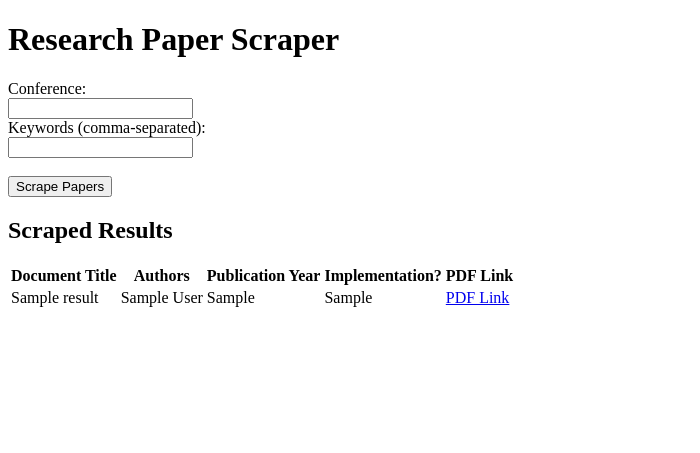
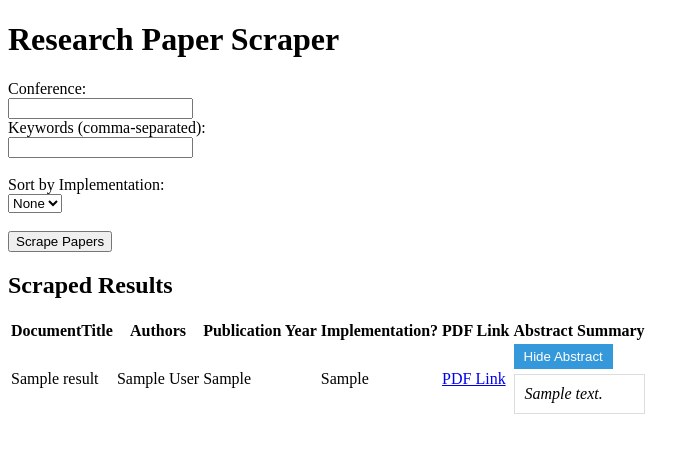
Before and after one commit to AshwinP10/ScrapingV1RawFiles, a Flask app: template templates/index.html in a window 1280 px wide. Shown: the top 453 px of the page, without its empty margins (0-700 px from the left). Run offline with Flask 3, Linux system fonts and the light colour scheme; the template is opened without the code that fills it: most values are stand-ins (such as "Sample title", 1, 10 or a date in 2020).

Commit message:
updating

```diff
--- a/app.py
+++ b/app.py
@@ -9,9 +9,15 @@ def index():
 
 @app.route('/scrape', methods=['POST'])
 def scrape():
-    conference = request.form.get('conference')
-    keywords = request.form.get('keywords').split(',')
-    results = scrapingsel.scrape_papers(conference, keywords)
+ # Retrieve form data
+    conference = request.form['conference']
+    keywords = request.form['keywords'].split(',')
+    sort_preference = request.form['sort']
+
+    # Call the scraping function with the sort preference
+    results = scrapingsel.scrape_papers(conference, keywords, sort_preference)
+
+    # Render your template with results
     return render_template('index.html', results=results)
 
 if __name__ == '__main__':
--- a/templates/index.html
+++ b/templates/index.html
@@ -2,6 +2,23 @@
 <html>
 <head>
     <title>Research Paper Scraper</title>
+    <style>
+        /* Add some basic CSS styles for the dropdown button and abstract content */
+        .dropdown-btn {
+            padding: 5px 10px;
+            background-color: #3498db;
+            color: #fff;
+            border: none;
+            cursor: pointer;
+        }
+
+        .abstract-content {
+            /* display: none; */
+            padding: 10px;
+            border: 1px solid #ddd;
+            margin-top: 5px;
+        }
+    </style>
 </head>
 <body>
     <h1>Research Paper Scraper</h1>
@@ -11,6 +28,12 @@
         <input type="text" id="conference" name="conference"><br>
         <label for="keywords">Keywords (comma-separated):</label><br>
         <input type="text" id="keywords" name="keywords"><br><br>
+        <label for="sort">Sort by Implementation:</label><br>
+        <select name="sort" id="sort">
+            <option value="none">None</option>
+            <option value="yes">Yes</option>
+            <option value="no">No</option>
+        </select><br><br>
         <input type="submit" value="Scrape Papers">
     </form>
 
@@ -19,11 +42,12 @@
         <table>
             <thead>
                 <tr>
-                    <th>Document Title</th>
+                    <th>DocumentTitle</th>
                     <th>Authors</th>
                     <th>Publication Year</th>
-                    <th>Implementation?</th>
+                    <th onclick="sortTable(3)">Implementation?</th>
                     <th>PDF Link</th>
+                    <th>Abstract Summary</th>
                 </tr>
             </thead>
             <tbody>
@@ -34,10 +58,27 @@
                         <td>{{ result['Publication Year'] }}</td>
                         <td>{{ result['Implementation?'] }}</td>
                         <td><a href="{{ result['PDF Link'] }}" target="_blank">PDF Link</a></td>
+                        <td>
+                            <button class="dropdown-btn" onclick="toggleAbstract('{{ result['Document Title'] }}')">Hide Abstract</button>
+                            <div id="{{ result['Document Title'] }}-abstract" class="abstract-content">
+                                <em>{{ result['Abstract Summary'] }}</em>
+                            </div>
+                        </td>
                     </tr>
                 {% endfor %}
             </tbody>
         </table>
     {% endif %}
+    <script>
+        // Add JavaScript to toggle the visibility of the abstract content when the button is clicked
+        function toggleAbstract(title) {
+            var abstractContent = document.getElementById(title + "-abstract");
+            if (abstractContent.style.display === "none") {
+                abstractContent.style.display = "block";
+            } else {
+                abstractContent.style.display = "none";
+            }
+        }
+    </script>
 </body>
 </html>
```
Also changed, not shown: scrapingsel.py (+29 -143 lines).
